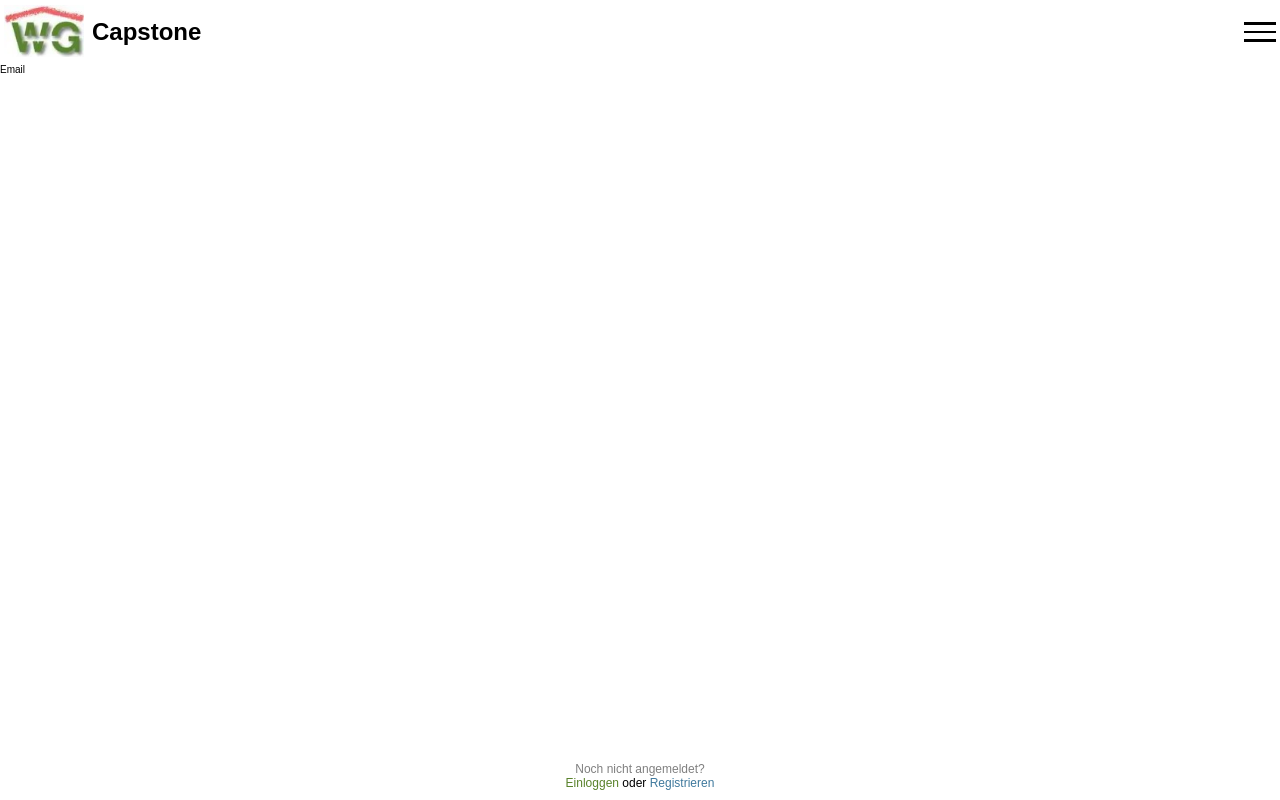
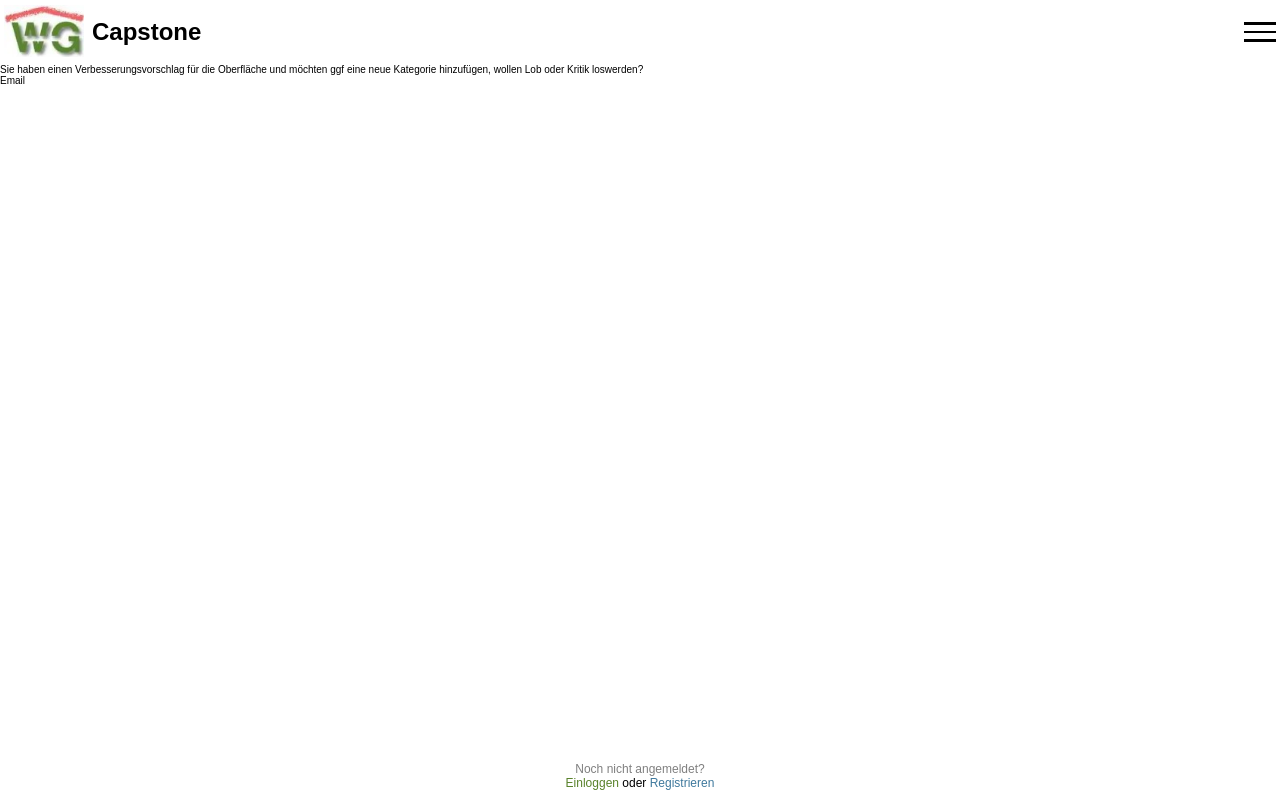
Before and after one commit to WeiMingTay/capstone-verleihApp, a React (Vite) app in the folder frontend/: page /contact in a window 1280 px wide. Built offline with nearby package versions, Linux system fonts and the light colour scheme; no server answers.

Commit message:
ContactPage Text minimal angepasst. TO-DO: Styling Formular

```diff
--- a/frontend/src/pages/ContactPage/ContactPage.tsx
+++ b/frontend/src/pages/ContactPage/ContactPage.tsx
@@ -1,7 +1,9 @@
-
-
 export default function ContactPage() {
     return (
-        <div><a href="mailto:ming23.tay@gmail.com">Email</a></div>
+        <div>
+            <p>Sie haben einen Verbesserungsvorschlag für die Oberfläche und möchten ggf eine neue Kategorie hinzufügen,
+                wollen Lob oder Kritik loswerden?</p>
+            <a href="mailto:ming23.tay@gmail.com">Email</a>
+        </div>
     );
 }
```
